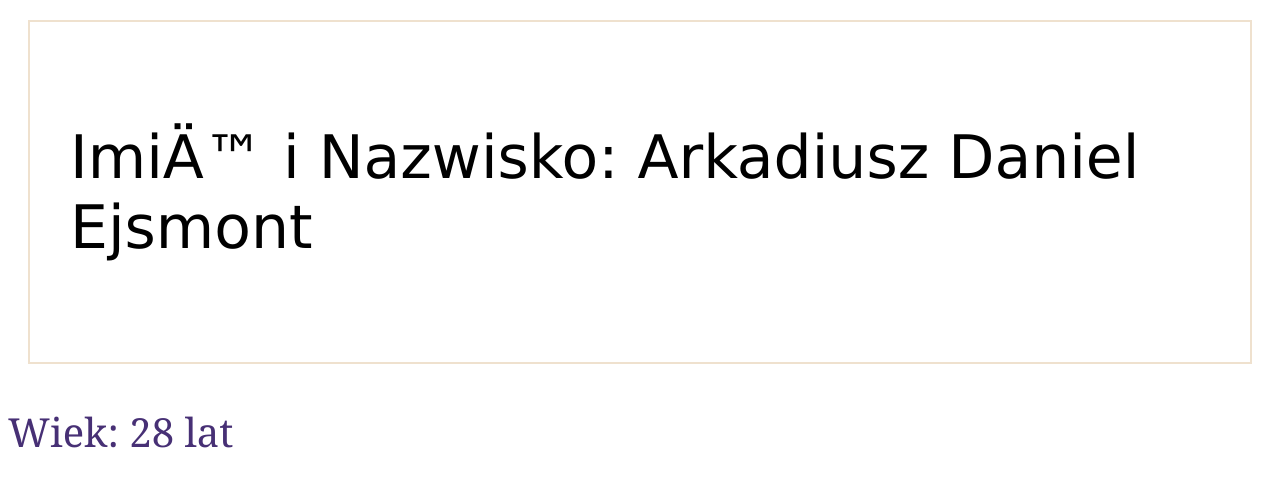
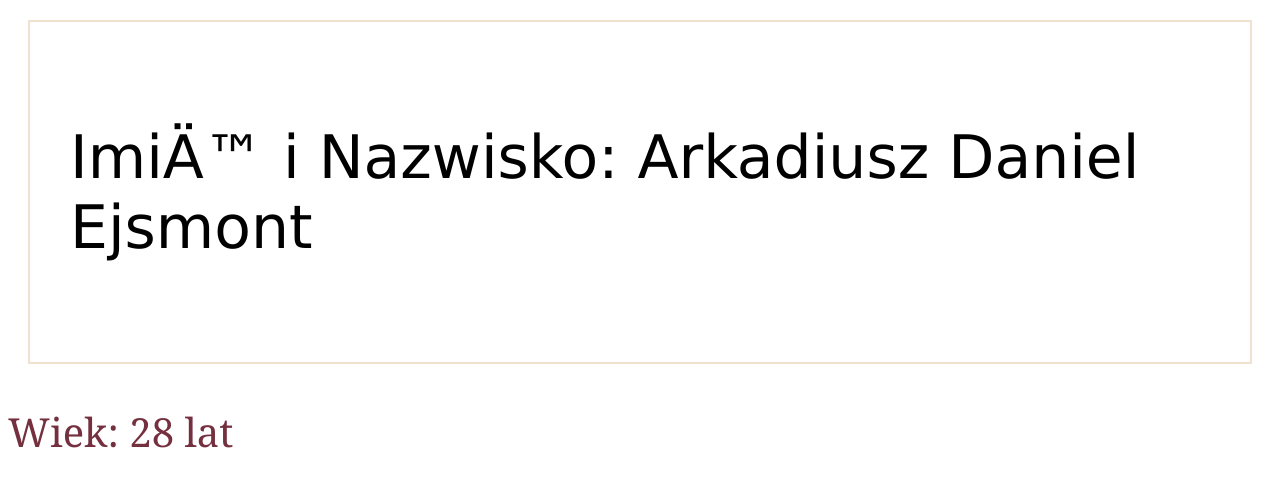
Before and after one commit to arkadiusze/DEVSTOCK-ACADEMY, a plain HTML site: page zadania do artykułu PodstawoweTagi/index.html in a window 1280 px wide. Shown: the top 496 px of the page. Drawn offline with Linux system fonts and the light colour scheme.

Commit message:
zmiana 2

```diff
--- a/zadania do artykułu PodstawoweTagi/index.html
+++ b/zadania do artykułu PodstawoweTagi/index.html
@@ -10,7 +10,7 @@
 <div style="border: 2px solid rgb(239, 225, 206); margin: 20px ; padding: 40px;"> <p style="font-family: Verdana, Geneva, Tahoma, sans-serif; font-size: 60px;">
     Imię i Nazwisko: Arkadiusz Daniel Ejsmont</p>
 </div>
-<div style="color:rgb(71, 48, 117);"><P style="font-family: Cambria, Cochin, Georgia, Times, 'Times New Roman', serif; font-size: 40px;">Wiek: 28 lat</P></div>
+<div style="color:rgb(117, 48, 63);"><P style="font-family: Cambria, Cochin, Georgia, Times, 'Times New Roman', serif; font-size: 40px;">Wiek: 28 lat</P></div>
 <div> <img src="moje zdjęcie.jfif" alt="moje zdjęcie" style="width: 300px; height: 300px;"> </div>
     </body>
 </html>
```
